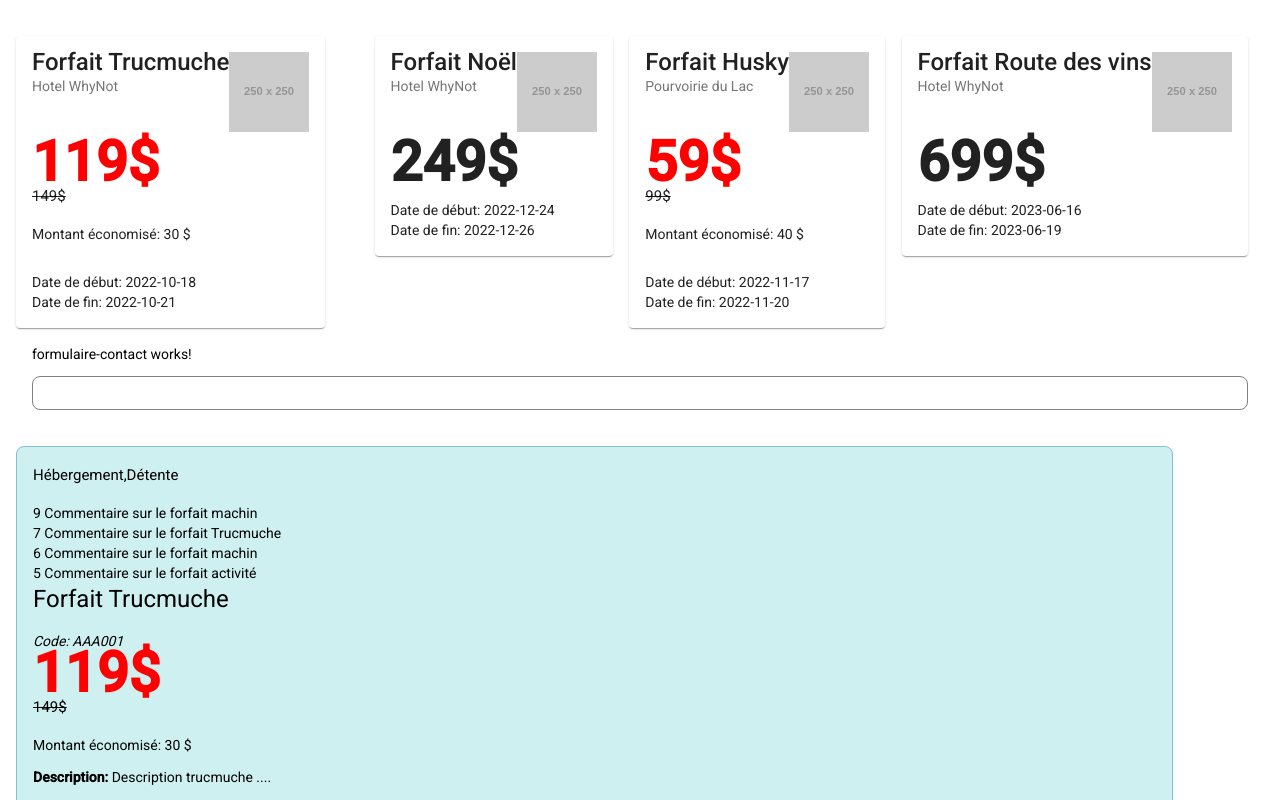
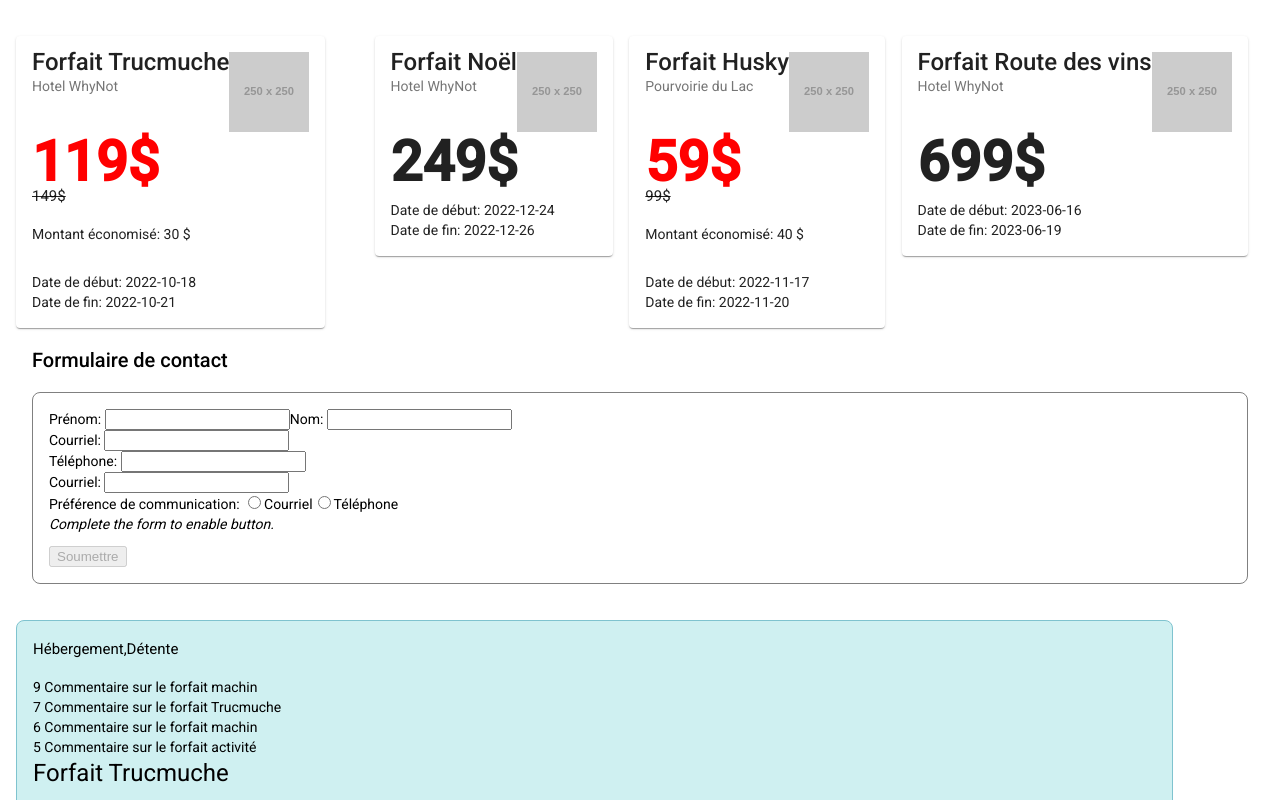
Before and after one commit to angelayke/PRGM-Web3-exercice-forfaiterie, an Angular app: page / in a window 1280 px wide. Shown: the top 800 px of the page. Built offline with nearby package versions, Linux system fonts and the light colour scheme.

Commit message:
form contact en cours - pas fini detre complété

```diff
--- a/src/app/formulaire-contact/formulaire-contact.component.html
+++ b/src/app/formulaire-contact/formulaire-contact.component.html
@@ -1,4 +1,29 @@
-<p>formulaire-contact works!</p>
+<h2>Formulaire de contact</h2>
 <div class="form">
+  <form [formGroup]="contactForm" (ngSubmit)="onSubmit()">
+    <label for="prenom">Prénom: </label>
+    <input id="prenom" type="text" formControlName="prenom" required>
 
+    <label for="nom">Nom: </label>
+    <input id="nom" type="text" formControlName="nom" required>
+    <br>
+    <label for="email">Courriel: </label>
+    <input id="email" type="email" formControlName="email" required>
+    <br>
+    <label for="tel">Téléphone: </label>
+    <input id="tel" type="tel" formControlName="tel">
+    <br>
+    <label for="email">Courriel: </label>
+    <input id="email" type="email" formControlName="email">
+    <br>
+    <label for="preference">Préférence de communication: </label>
+    <input id="preference" type="radio" value="Courriel" formControlName="preference">
+    <span>Courriel</span>
+    <input id="preference" type="radio" value="Téléphone" formControlName="preference">
+    <span>Téléphone</span>
+
+    <br>
+    <p><em>Complete the form to enable button.</em></p>
+    <button type="submit" [disabled]="!contactForm.valid">Soumettre</button>
+  </form>
 </div>
--- a/src/app/formulaire-contact/formulaire-contact.component.ts
+++ b/src/app/formulaire-contact/formulaire-contact.component.ts
@@ -1,5 +1,6 @@
 import { Component, OnInit } from '@angular/core';
-import { FormControl } from '@angular/forms';
+import { FormControl, FormGroup } from '@angular/forms';
+import { Validators } from '@angular/forms';
 
 @Component({
   selector: 'app-formulaire-contact',
@@ -7,11 +8,37 @@ import { FormControl } from '@angular/forms';
   styleUrls: ['./formulaire-contact.component.css']
 })
 export class FormulaireContactComponent implements OnInit {
-  name = new FormControl('');
+  contactForm = new FormGroup({
+        prenom : new FormControl('', Validators.required),
+        nom : new FormControl('', Validators.required),
+        email : new FormControl('', Validators.required),
+        tel : new FormControl(''),
+        preference : new FormControl (''),
+
+        //motif = new FormGroup({
+        //  question = new FormControl('Question au sujet de ce forfait'),
+        //  prix = new FormControl('Demande de prix'),
+        //  remarque = new FormControl('Remarque à propos de ce forfait')
+        //});
+        message : new FormControl(''),
+        //aboutUs = new FormGroup({
+        //  social = new FormControl('Réseaux sociaux'),
+        //  tv = new FormControl('Télévision'),
+        //  journaux = new FormControl('Journeaux'),
+        //  ami = new FormControl('Recommandé par un(e) ami(e), collègue, etc'),
+        //  internet = new FormControl('Recherche internet (Google, Bing, etc)'),
+        //  autre = new FormControl('')
+        //})
+  })
 
   constructor() { }
 
   ngOnInit(): void {
   }
 
+  onSubmit() {
+    // TODO: Use EventEmitter with form value
+    console.warn(this.contactForm.value);
+  }
+
 }
```
